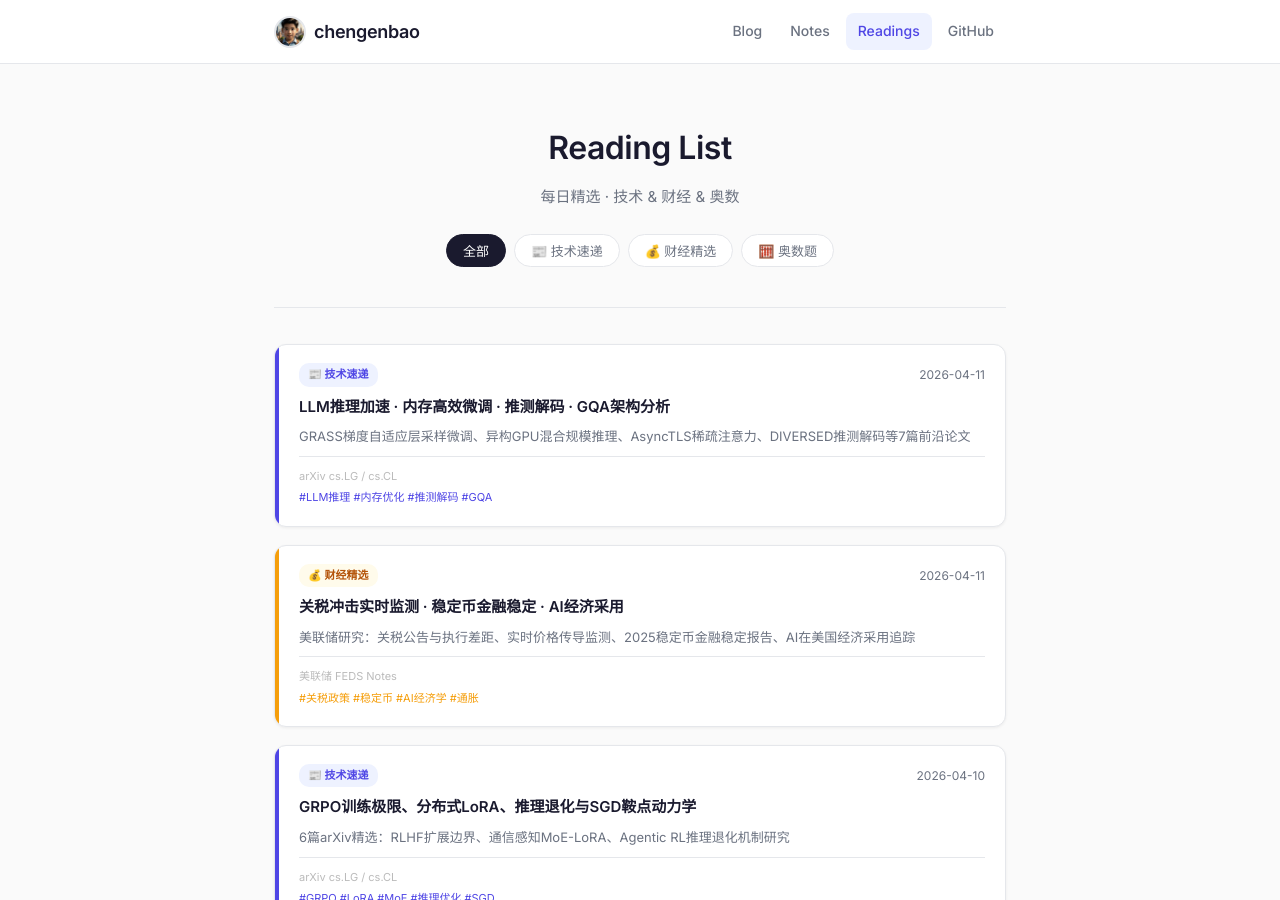
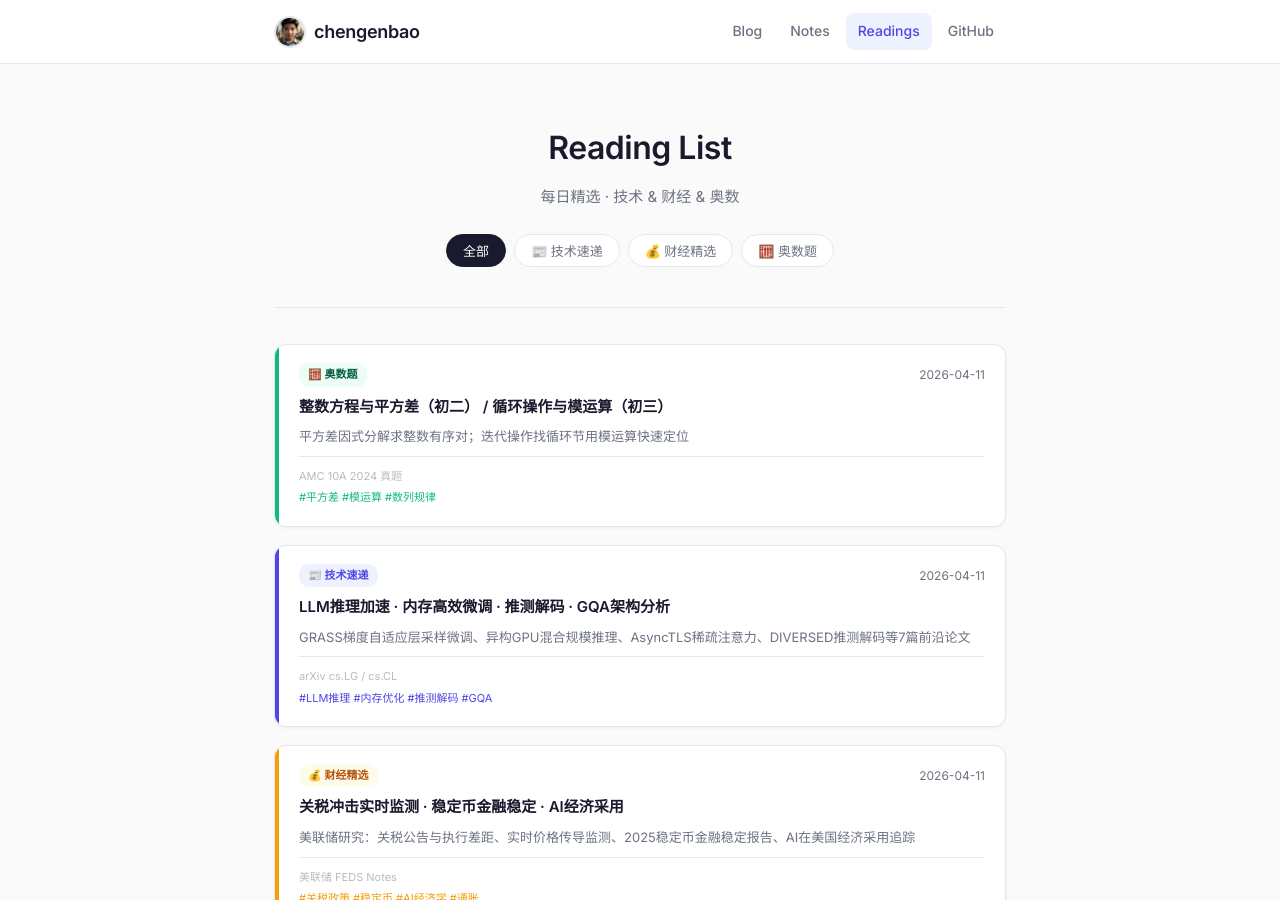
Before and after one commit to chengenbao/chengenbao.github.io, a Jekyll site: the page built from reading-list/index.md, in a window 1280 px wide and 900 px high. Built offline with Jekyll 4.4.1, drawn with Linux system fonts in a browser that asks for light colours.

Commit message:
add math card 2026-04-11

```diff
--- a/reading-list/index.md
+++ b/reading-list/index.md
@@ -18,6 +18,22 @@
   </div>
 
   <div class="rl-grid">
+<a class="rl-card math" href="/reading-list/2026-04-11-math/">
+  <div class="rl-accent"></div>
+  <div class="rl-body">
+    <div class="rl-top">
+      <span class="rl-badge math">🧮 奥数题</span>
+      <time>2026-04-11</time>
+    </div>
+    <h2>整数方程与平方差（初二） / 循环操作与模运算（初三）</h2>
+    <p>平方差因式分解求整数有序对；迭代操作找循环节用模运算快速定位</p>
+    <div class="rl-meta">
+      <span class="rl-source">AMC 10A 2024 真题</span>
+      <span class="rl-tags">#平方差 #模运算 #数列规律</span>
+    </div>
+  </div>
+</a>
+
 <a class="rl-card tech" href="/reading-list/2026-04-11-tech-daily/">
   <div class="rl-accent"></div>
   <div class="rl-body">
```
